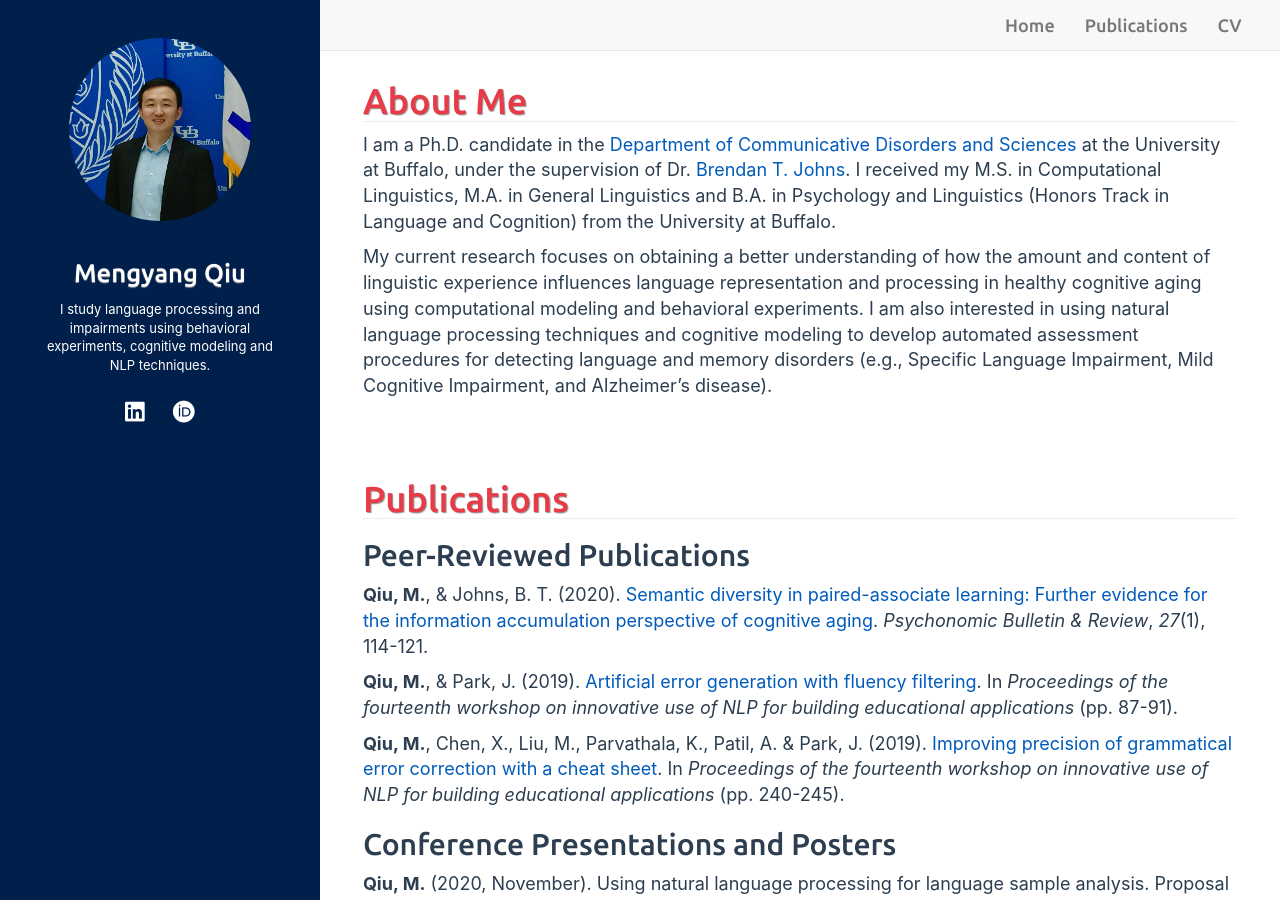
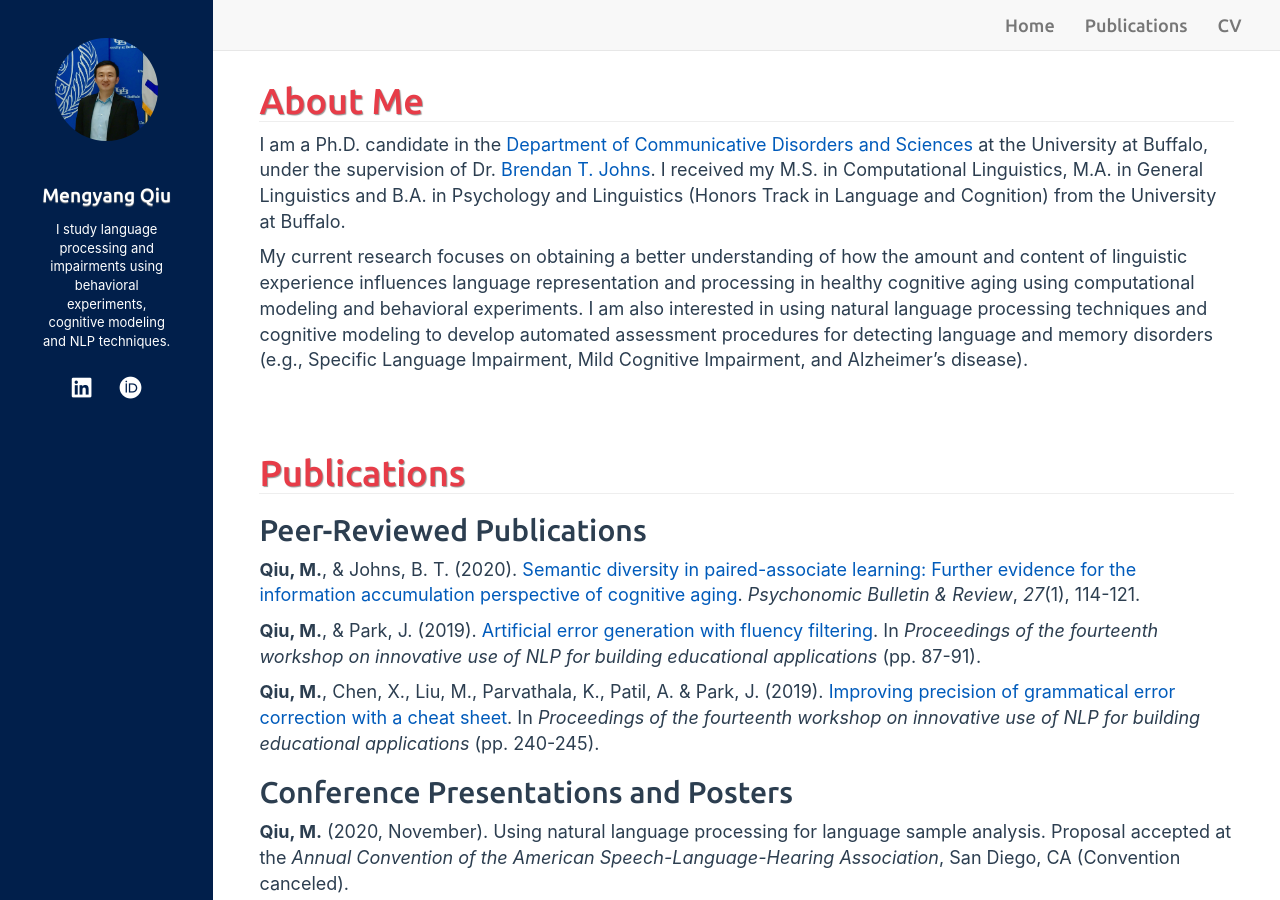
Before and after one commit to mengyangq/mengyangq.github.io, a Jekyll site: the page built from index.html, in a window 1280 px wide and 900 px high. Built offline with Jekyll 4.4.1, drawn with Linux system fonts in a browser that asks for light colours; nearby versions of some CDN libraries; a style sheet for code colours, icons or effects is not loaded.

Commit message:
Sun Oct 11 22:08:00 EDT 2020

```diff
--- a/_includes/default.html
+++ b/_includes/default.html
@@ -135,9 +135,9 @@
       </div>
     </nav>
 
-    <div class="col-sm-3 col-md-3 col-lg-3 sidebar hidden-xs">{% include sidebar.html %}</div>
+    <div class="col-sm-2 col-md-2 col-lg-2 sidebar hidden-xs">{% include sidebar.html %}</div>
 
-    <div class="col-sm-9 col-md-9 col-lg-9 col-sm-offset-3 col-md-offset-3 col-lg-offset-3 hidden-xs">
+    <div class="col-sm-10 col-md-10 col-lg-10 col-sm-offset-2 col-md-offset-2 col-lg-offset-2 hidden-xs">
       <nav class="navbar navbar-default navbar-fixed-top">
         <div class="container-fluid">
           <div class="collapse navbar-collapse" id="top-navbar-hidden-xs">
@@ -151,7 +151,7 @@
       </nav>
     </div>
 
-    <div class="col-sm-9 col-md-9 col-lg-9 col-sm-offset-3 col-md-offset-3 col-lg-offset-3" align="left">
+    <div class="col-sm-10 col-md-10 col-lg-10 col-sm-offset-2 col-md-offset-2 col-lg-offset-2" align="left">
       {{ content }}
 
       <footer>
--- a/_includes/sidebar.html
+++ b/_includes/sidebar.html
@@ -13,7 +13,7 @@
 <!-- sidebar.html -->
 <div class="sidebar-header" role="banner">
   <h3 class="title">
-    <a href="{{ site.BASE_PATH }}/" style="font-size: 2vw">{{ site.title }}</a>
+    <a href="{{ site.BASE_PATH }}/" style="font-size: 1.5vw">{{ site.title }}</a>
   </h3>
 </div>
 
```
